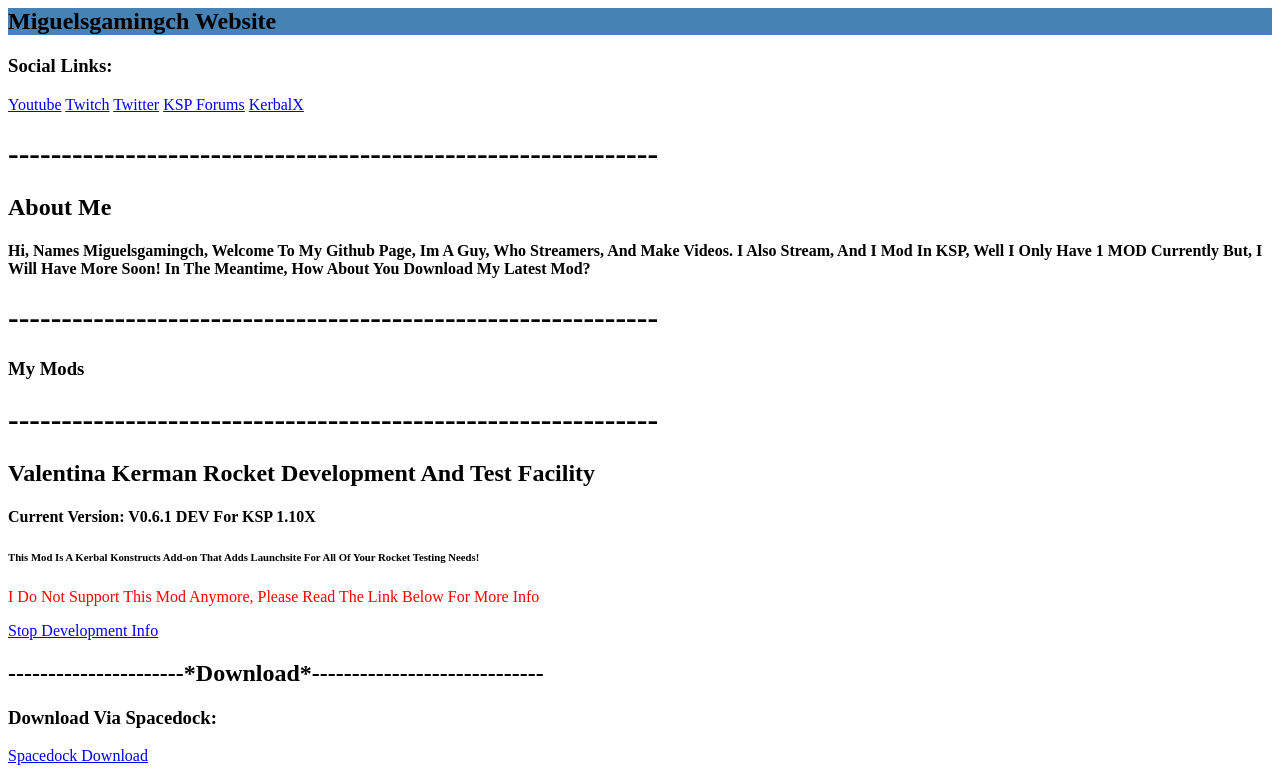
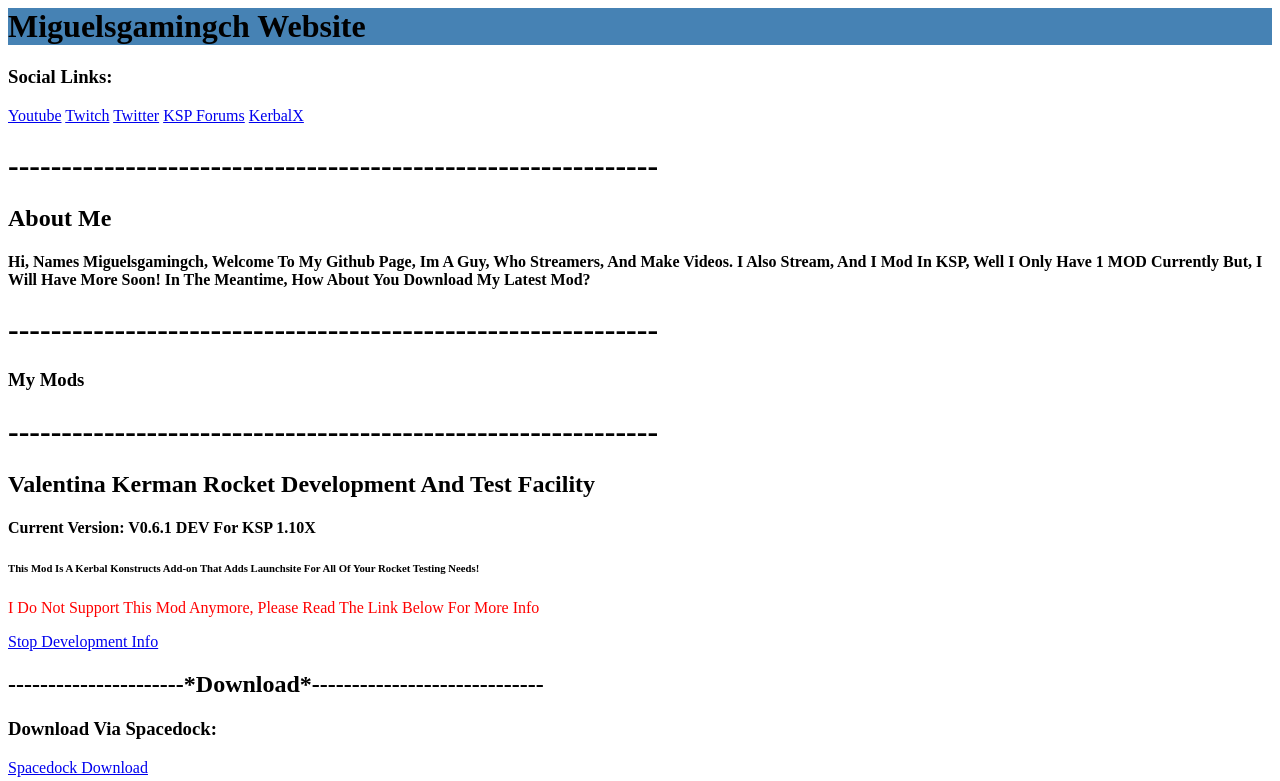
Before and after one commit to Miguelsgamingch/MiguelsGamingCh-Site, a plain HTML site: page index.html in a window 1280 px wide. Shown: the top 781 px of the page. Drawn offline with Linux system fonts and the light colour scheme.

Commit message:
Update index.html

```diff
--- a/index.html
+++ b/index.html
@@ -1,6 +1,6 @@
-<h2 style="background-color: steelblue;">
+<h1 style="background-color: steelblue;">
 		Miguelsgamingch Website
-</h2>
+</h1>
 <h3>Social Links:</h3>
 <a href="https://www.youtube.com/channel/UClwwMKbYiEXzh58QIezmpnw">Youtube</a>
 <a href="https://www.twitch.tv/republicofkerbalspacecity">Twitch</a>
```
